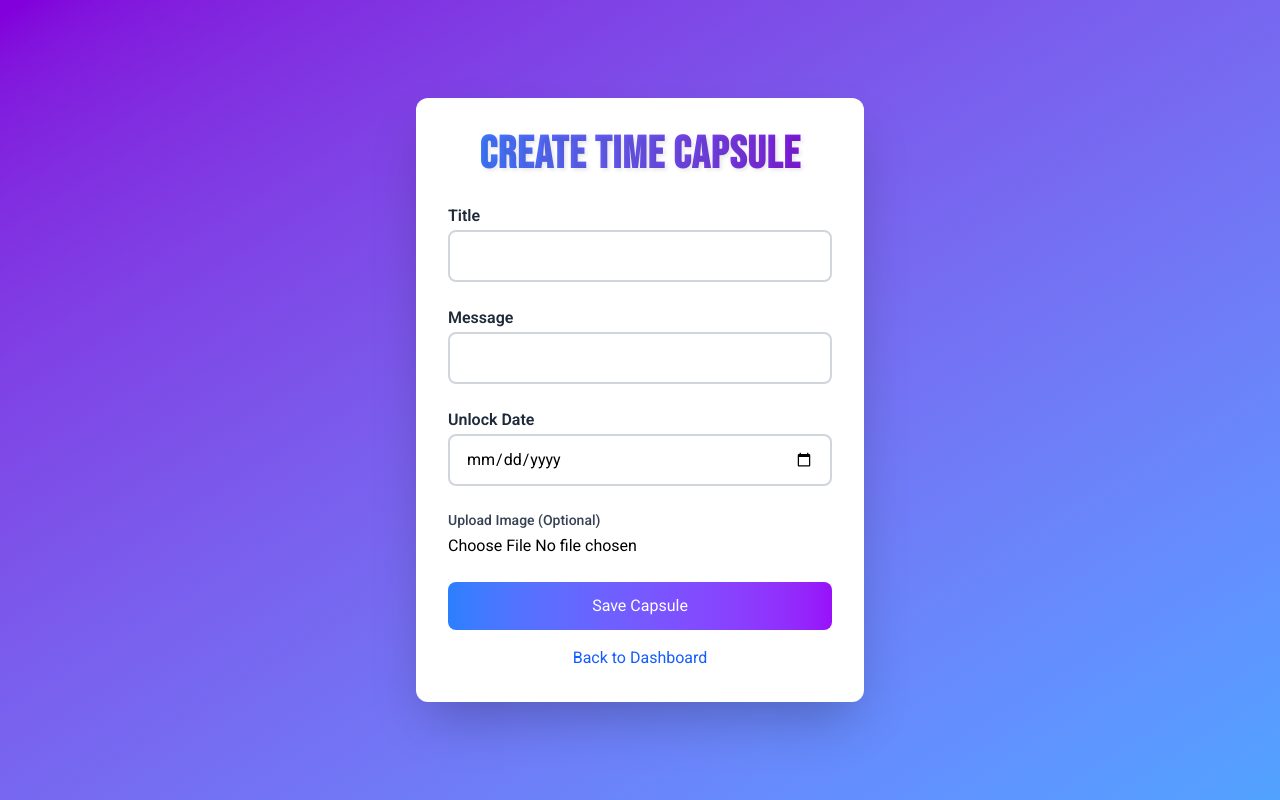
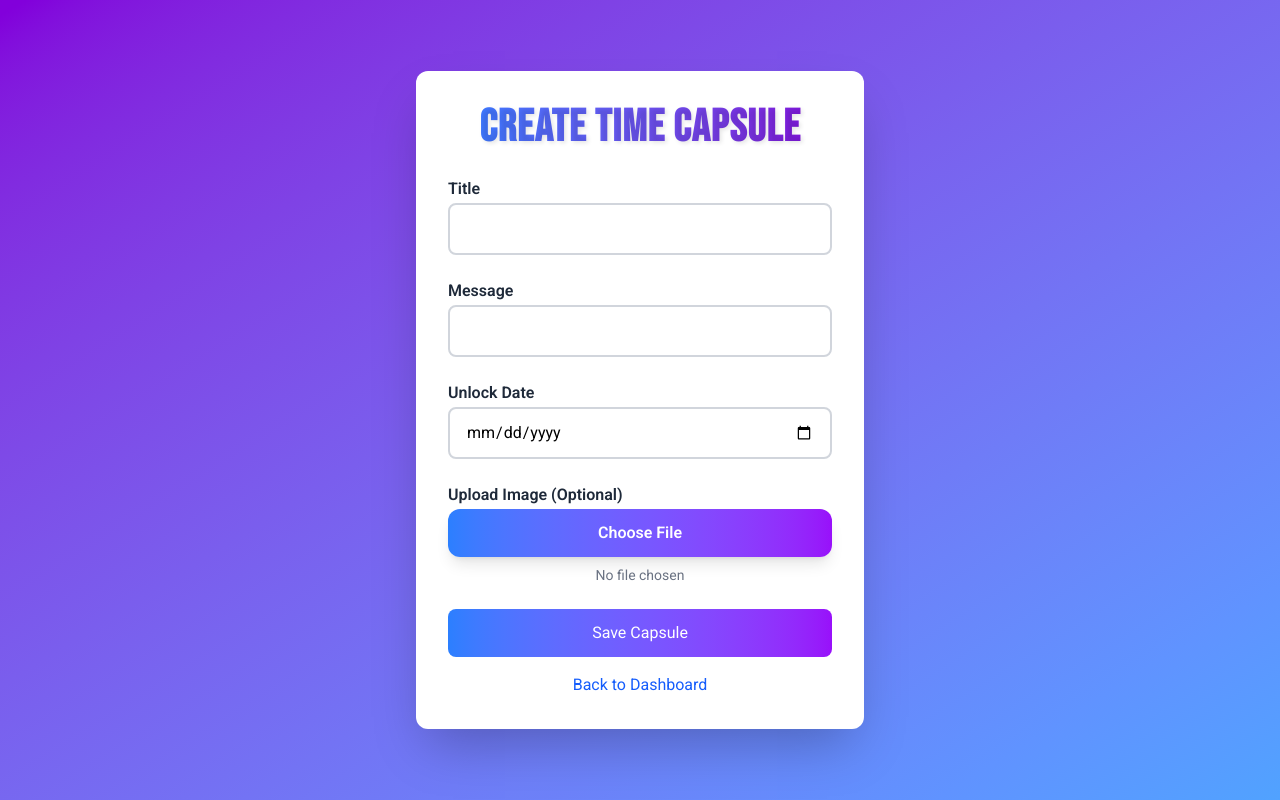
Before and after one commit to GeroStoewe/chrono-keep, a React (Vite) app: page /create-capsule in a window 1280 px wide. Built offline with nearby package versions, Linux system fonts and the light colour scheme; no server answers.

Commit message:
Add some modifications to have a coherent look in the form

```diff
--- a/src/pages/CreateCapsulePage.tsx
+++ b/src/pages/CreateCapsulePage.tsx
@@ -83,15 +83,28 @@ function CreateCapsulePage() {
 
           {/* Image Upload (Optional) */}
           <div>
-            <label className="block text-sm font-medium text-gray-700">
+            <label className="block text-gray-800 font-semibold mb-0.5 select-none">
               Upload Image (Optional)
             </label>
             <input
               type="file"
               accept="image/*"
               onChange={(e) => setImageFile(e.target.files?.[0] || null)}
-              className="mt-1 block w-full"
+              className="hidden"
+              id="file-upload"
             />
+
+          <div>
+            <label
+                htmlFor="file-upload"
+                className="cursor-pointer bg-gradient-to-r from-blue-500 to-purple-600 text-white font-semibold px-8 py-3 rounded-xl shadow-lg hover:shadow-xl transform hover:scale-105 active:scale-95 transition-all duration-300 ease-in-out block text-center"
+              >
+                Choose File
+              </label>
+              <p className="text-sm text-gray-500 mt-2 text-center">
+                {imageFile ? imageFile.name : "No file chosen"}
+              </p>
+            </div>
           </div>
 
           {/* Submit Button */}
```
